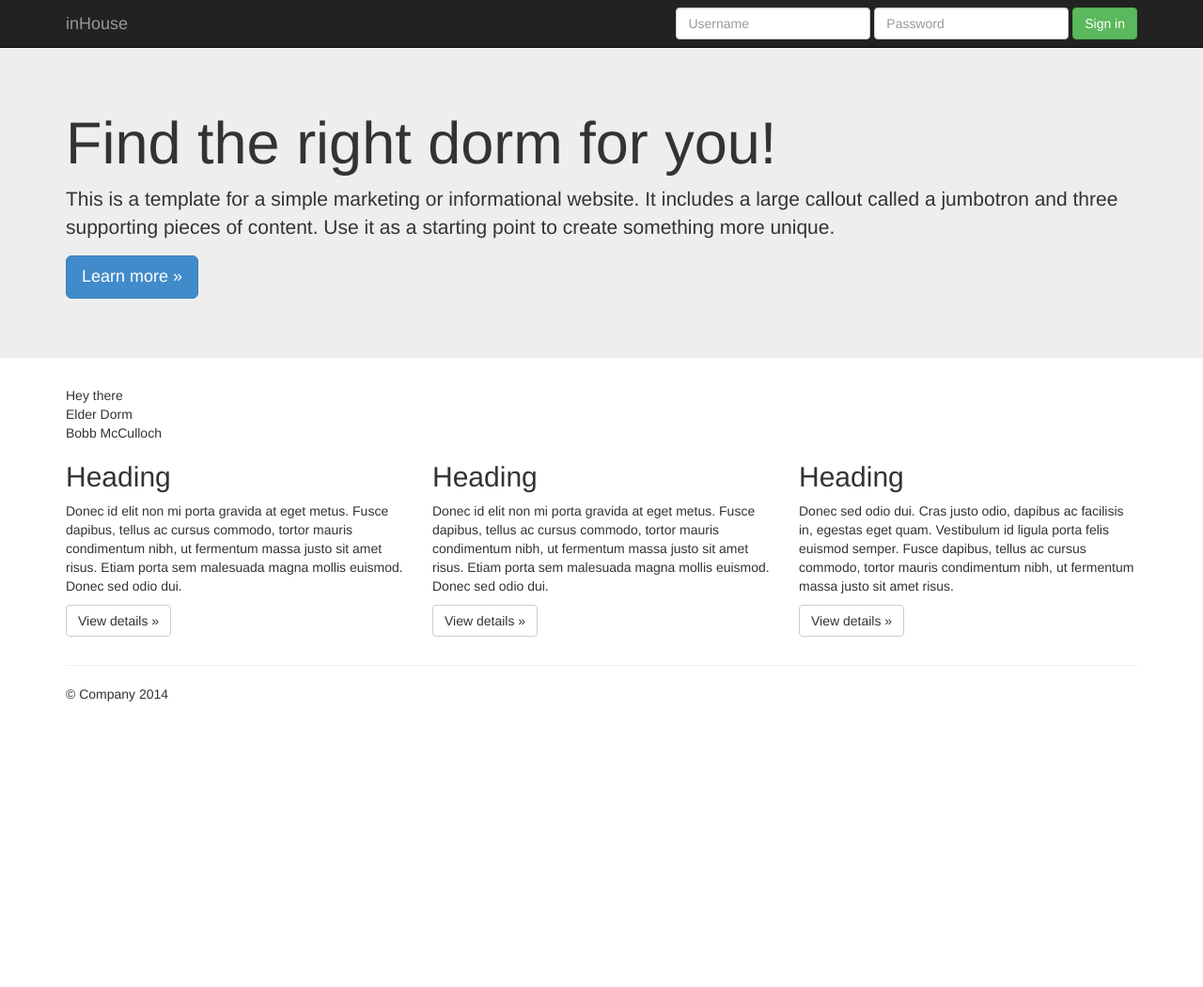
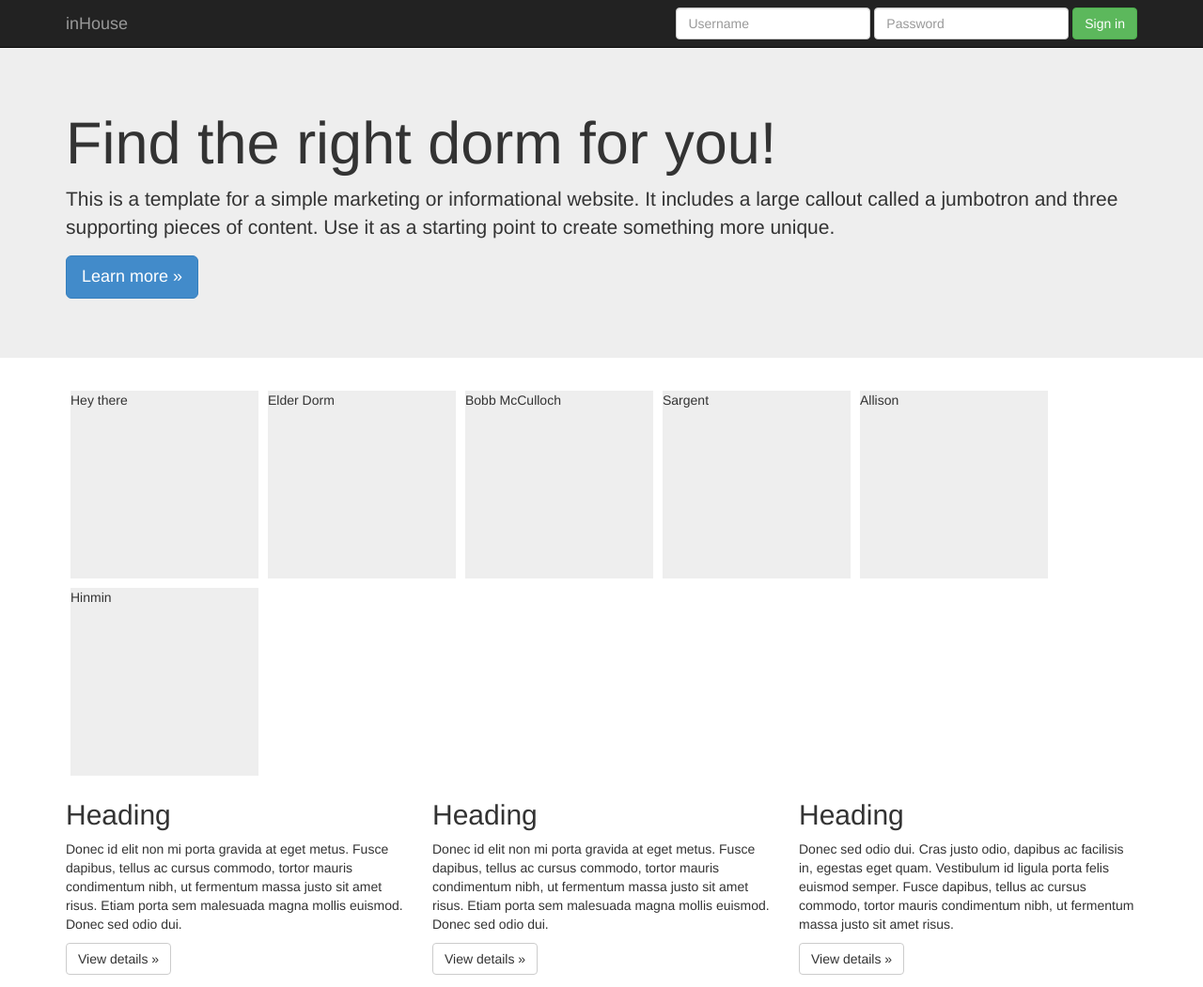
Before and after one commit to TheZallen/inHouse, a plain HTML site: page index.html in a window 1280 px wide. Shown: the top 1051 px of the page at 94% size. Before the commit the page ends 800 px from the top, so only its background shows below. Drawn offline with nearby package versions, Linux system fonts and the light colour scheme.

Commit message:
isotope is working

```diff
--- a/custom.css
+++ b/custom.css
@@ -3,5 +3,10 @@ body {
   padding-top: 50px;
   padding-bottom: 20px;
 }
-.item { width: 25%; }
-.item.w2 { width: 50%; }
+.item {
+	width: 200px;
+	height: 200px;
+	background-color: #EEE;
+	float: left;
+	margin: 5px;
+}
--- a/index.html
+++ b/index.html
@@ -64,8 +64,11 @@
 
 	<div id="containerDorm">
 	  <div class="item">Hey there</div>
-	  <div class="item w2">Elder Dorm</div>
+	  <div class="item">Elder Dorm</div>
 	  <div class="item">Bobb McCulloch</div>
+    <div class="item">Sargent</div>
+    <div class="item">Allison</div>
+    <div class="item">Hinmin</div>
 	</div>
       <!-- Example row of columns -->
       <div class="row">
@@ -100,5 +103,6 @@
     <script src="https://ajax.googleapis.com/ajax/libs/jquery/1.11.0/jquery.min.js"></script>
     <script src="js/bootstrap.min.js"></script>
     <script src="js/isotope.pkgd.min.js"></script>
+    <script src="main.js"></script>
   </body>
 </html>
```
